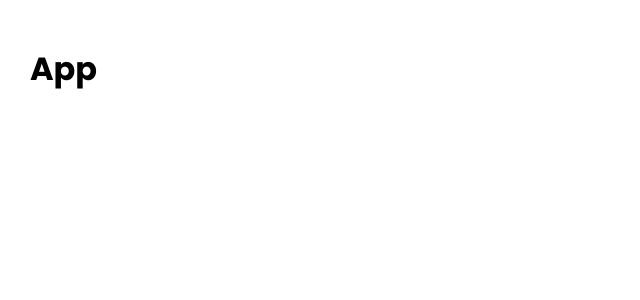
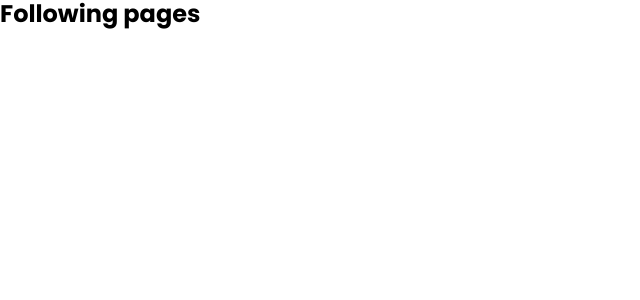
Before and after one commit to lh2102/tiktok-iu, a React (Create React App) app: page /following in a window 1280 px wide. Shown: the top 300 px of the page, without its empty margins (0-640 px from the left). Built offline with nearby package versions, Linux system fonts and the light colour scheme.

Commit message:
Cấu hình router

```diff
--- a/package.json
+++ b/package.json
@@ -11,6 +11,7 @@
     "react": "^18.2.0",
     "react-app-rewired": "^2.2.1",
     "react-dom": "^18.2.0",
+    "react-router-dom": "^6.3.0",
     "react-scripts": "5.0.1",
     "sass": "^1.54.4",
     "web-vitals": "^2.1.4"
--- a/src/App.js
+++ b/src/App.js
@@ -1,8 +1,19 @@
+import { BrowserRouter, Routes, Route } from 'react-router-dom';
+import Home from '~/pages/Home';
+import Following from '~/pages/Following';
+import { publicRoutes } from '~/routes';
 function App() {
     return (
-        <div className="App">
-            <h1 style={{padding: '30px'}}>App</h1>
-        </div>
+        <BrowserRouter>
+            <div className="App">
+                <Routes>
+                    {publicRoutes.map((route, index) => {
+                        const Page = route.component;
+                        return <Route key={index} path={route.path} element={<Page />}></Route>;
+                    })}
+                </Routes>
+            </div>
+        </BrowserRouter>
     );
 }
 
--- /dev/null
+++ b/src/pages/Following/index.js
@@ -0,0 +1,5 @@
+function Following() {
+    return <h2>Following pages</h2>;
+}
+
+export default Following;
--- /dev/null
+++ b/src/pages/Home/index.js
@@ -0,0 +1,9 @@
+function Home() {
+    return (
+        <h2>
+            Home pages
+        </h2>
+     );
+}
+
+export default Home;
--- /dev/null
+++ b/src/pages/Profile/index.js
@@ -0,0 +1,9 @@
+function Profile() {
+    return (
+        <h2>
+            Profile pages
+        </h2>
+     );
+}
+
+export default Profile;
--- /dev/null
+++ b/src/routes/index.js
@@ -0,0 +1,18 @@
+import Home from '~/pages/Home';
+import Following from '~/pages/Following';
+import Profile from '~/pages/Profile'
+
+
+//!public Routes
+const publicRoutes = [
+    { path: '/', component: Home },
+    { path: '/following', component: Following },
+    { path: '/profile', component: Profile },
+];
+
+//!private Routes
+const privateRoutes = [
+
+];
+
+export { publicRoutes, privateRoutes };
```
Also changed, not shown: 1 other file (tests, documents, lock files or other folders).
